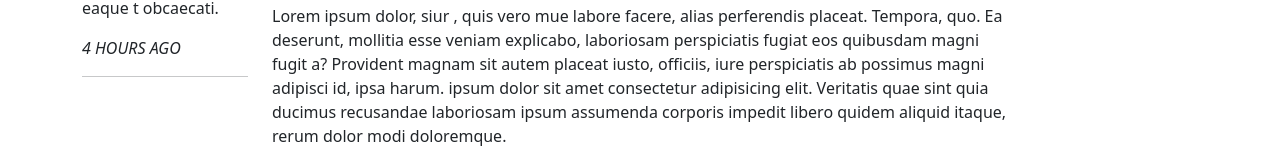
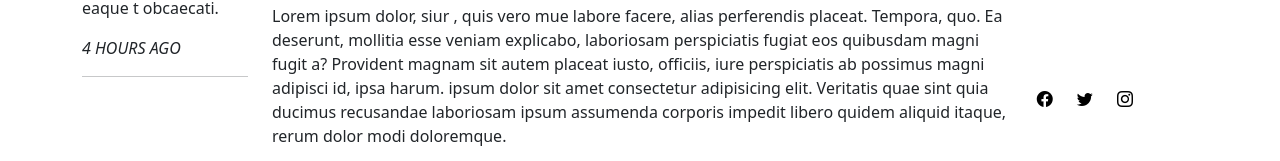
Before and after one commit to ViktoriaYurchenko/HW20, a plain HTML site: page index.html in a window 1280 px wide. Shown: the part 679-840 px from the top of the page. Drawn offline with nearby package versions, Linux system fonts and the light colour scheme.

Commit message:
add footer

```diff
--- a/css/style.css
+++ b/css/style.css
@@ -0,0 +1,18 @@
+.footer {
+    position: fixed;
+    left: 0;
+    bottom: 0;
+    width: 100%;
+    padding: 10px 0;
+  }
+  .social-icons {
+    text-align: right;
+    padding-right: 55px;
+  }
+  .social-icons a {
+    color: #000;
+    padding: 0 10px;
+  }
+  .social-icons a:hover {
+    color: #007bff;
+  }
--- a/index.html
+++ b/index.html
@@ -101,6 +101,15 @@
             </div>
         </div>
     </div>
+    <footer class="footer">
+        <div class="container">
+          <div class="social-icons">
+            <a href="https://www.facebook.com"><i class="bi bi-facebook"></i></a>
+            <a href="https://www.twitter.com"><i class="bi bi-twitter"></i></a>
+            <a href="https://www.instagram.com"><i class="bi bi-instagram"></i></a>
+          </div>
+        </div>
+      </footer>
 
 
 
```
